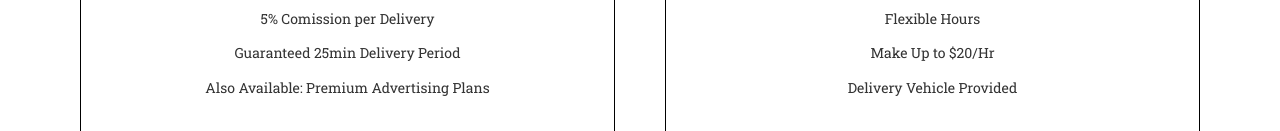
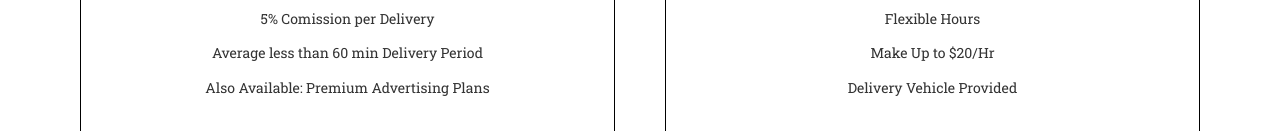
Before and after one commit to lindlymatt/lazy-buffs, a website: page public/index.html in a window 1280 px wide. Shown: the part 2265-2396 px from the top of the page. Drawn offline with nearby package versions, Linux system fonts and the light colour scheme; some packages are replaced by stand-ins of ours; a web font is replaced by a local one.

Commit message:
changed 25 min delivery time to 60

```diff
--- a/public/index.html
+++ b/public/index.html
@@ -163,7 +163,7 @@
             <h3 style="margin-bottom: 40px;" class="section-subheading text-muted">Becoming a partner of Lazy Buffs is a great investment!</h3>
             <p>$3.50 Delivery Fee</p>
             <p>5% Comission per Delivery</p>
-            <p>Guaranteed 25min Delivery Period</p>
+            <p>Average less than 60 min Delivery Period</p>
             <p style="margin-bottom: 40px;">Also Available: Premium Advertising Plans</p>
             <a href="#/" id="partnerButton" class="btn btn-xl">Partner with Us</a>
           </div>
```
